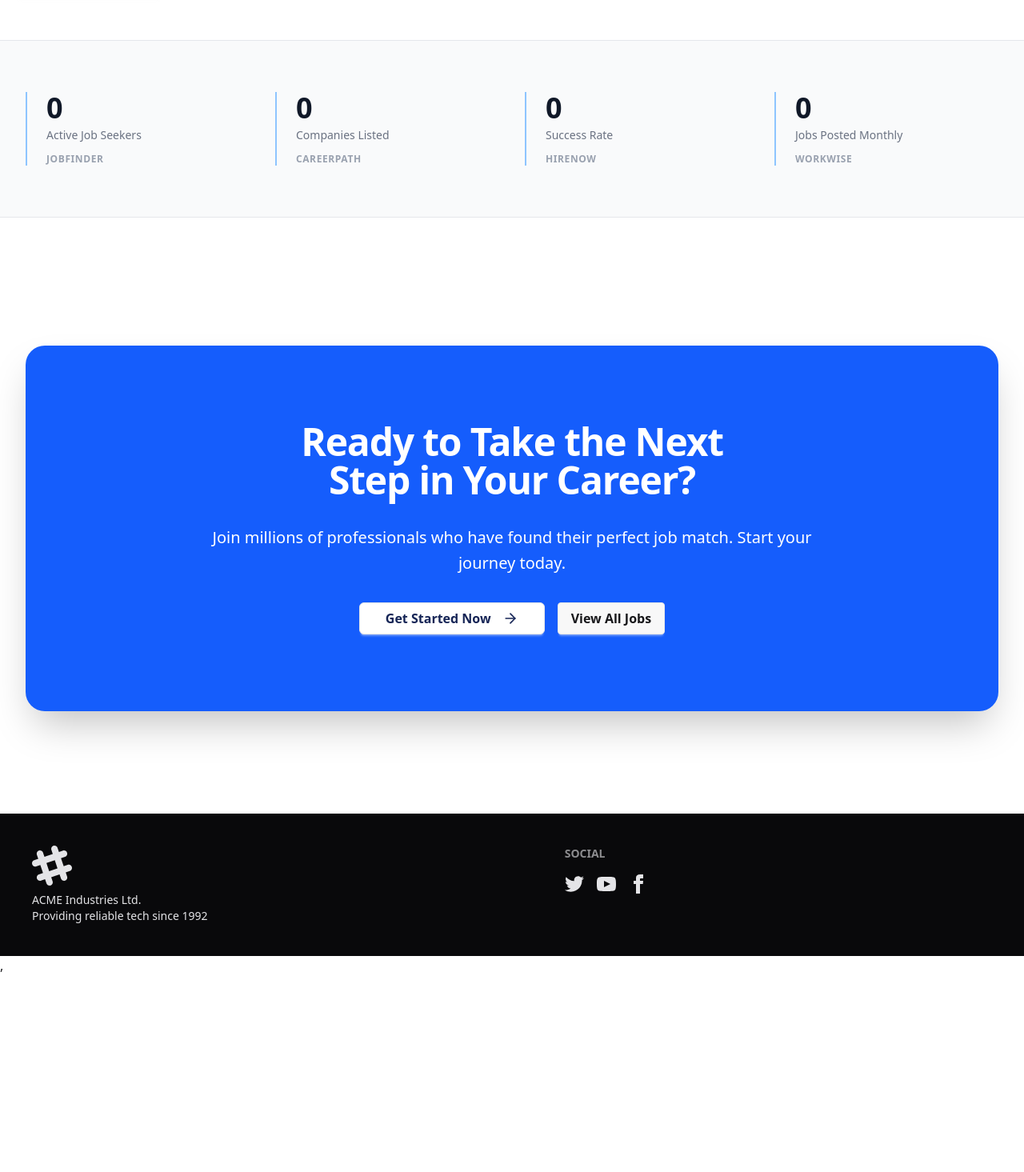
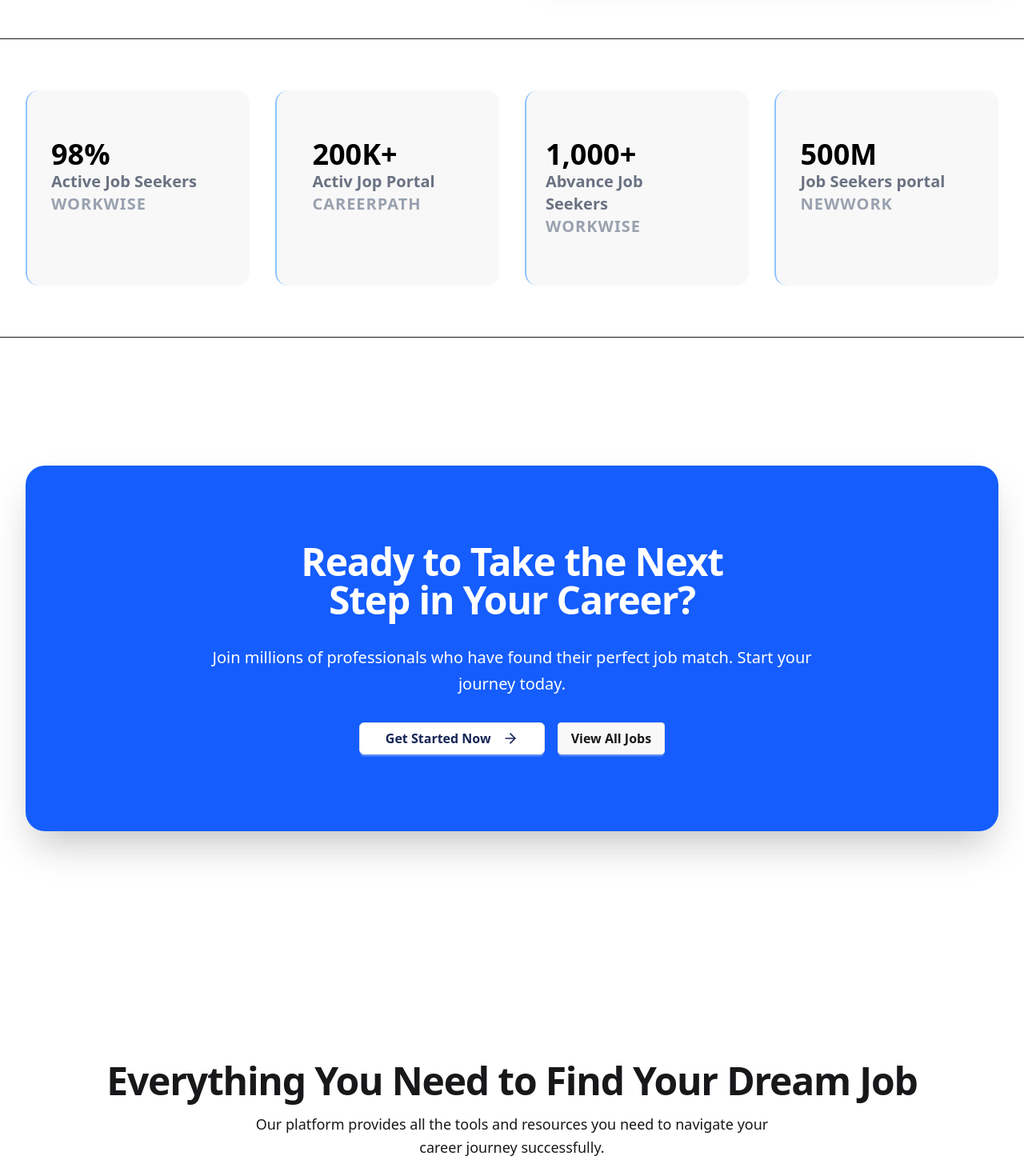
Before and after one commit to jakiadp/career-coded-client, a React (Vite) app: page / in a window 1280 px wide. Shown: the part 1285-2750 px from the top of the page at 80% size. Before the commit the page ends 2504 px from the top, so only its background shows below. Built offline with nearby package versions, Linux system fonts and the light colour scheme; no server answers.

Commit message:
add to footer

```diff
--- a/index.html
+++ b/index.html
@@ -2,7 +2,7 @@
 <html lang="en">
   <head>
     <meta charset="UTF-8" />
-    <link rel="icon" type="image/svg+xml" href="/vite.svg" />
+    <link rel="icon" type="image/jpg" href="/src/assets/Image/logo.jpg" />
     <meta name="viewport" content="width=device-width, initial-scale=1.0" />
     <title>career-coded-client</title>
   </head>
--- a/src/Component/Card.jsx
+++ b/src/Component/Card.jsx
@@ -11,10 +11,10 @@ const Card = () => {
           {/* Left Content */}
           <div className="space-y-8">
             <div className="space-y-4">
-              <h1 className="text-5xl font-bold tracking-tight text-balance lg:text-6xl xl:text-7xl">
-                <span className="text-muted-foreground text-3xl text-blue-350">Millions Of Jobs.</span>
+              <h1 className="text-3xl font-bold tracking-tight text-balance lg:text-4xl xl:text-5xl">
+                <span className="text-xl lg:text-2xl text-blue-350">Millions Of Jobs.</span>
                 <br />
-                Find The One That's <span className="text-primary">Right</span> For You
+                Find The One That's <span className="text-blue-600">Right</span> For You
               </h1>
               <p className="text-lg text-muted-foreground leading-relaxed lg:text-xl">
                 Search all the open positions on the web. Get your own personalized salary estimate. Read reviews on
--- a/src/Component/Counte.jsx
+++ b/src/Component/Counte.jsx
@@ -2,55 +2,85 @@ import React from 'react';
 import CountUp from 'react-countup';
 
 const Counte = () => {
-      const stats = [
-    {
-      value: "2M+",
-      label: "Active Job Seekers",
-      company: "JOBFINDER",
-    },
-    {
-      value: "500K+",
-      label: "Companies Listed",
-      company: "CAREERPATH",
-    },
-    {
-      value: "98%",
-      label: "Success Rate",
-      company: "HIRENOW",
-    },
-    {
-      value: "1M+",
-      label: "Jobs Posted Monthly",
-      company: "WORKWISE",
-    },
-  ]
+
 
     return (
-        <section className="border-y border-gray-200 bg-gray-50 px-6 py-16 lg:px-8">
+        <section className="border-y  bg-base-100 px-6 py-16 lg:px-8">
       <div className="mx-auto max-w-7xl">
         <div className="grid gap-8 sm:grid-cols-2 lg:grid-cols-4">
-          {stats.map((stat, index) => (
-            <div
-              key={index}
-              className="flex flex-col items-start space-y-3 border-l-2 border-blue-300 pl-6"
-            >
-              <div className="space-y-1">
-                <div className="text-4xl font-bold text-gray-900">
-                  <CountUp
-                    end={stat.value}
-                    duration={2}
-                    separator=","
-                    suffix={stat.suffix}
-                  />
-                </div>
-                <div className="text-sm text-gray-500">{stat.label}</div>
-              </div>
-              <div className="text-xs font-semibold tracking-wider text-gray-400">
-                {stat.company}
-              </div>
-            </div>
-          ))}
+
+
+            {/* 1 */}
+                 <div className='flex flex-col items-center space-y-3 border-l-2 border-blue-300 pl-6 bg-base-200 p-15 rounded-2xl hover:shadow-2xl hover:bg-base-300'>
+
+
+
+        <div>
+            <h1   className=" text-4xl text-black font-bold"><CountUp
+                                                                start={0}
+                                                                end={98}
+                                                                duration={8}></CountUp>%</h1>
+            <p className='text-xl font-semibold text-gray-500'>Active Job Seekers</p>
+            <p className="text-xl font-semibold tracking-wider text-gray-400">WORKWISE</p>
         </div>
+
+
+        </div>
+
+       {/* 2 */}
+                         <div className='flex flex-col items-center space-y-3 border-l-2 border-blue-300 pl-6 bg-base-200 p-15 rounded-2xl  hover:shadow-2xl hover:bg-base-300'>
+
+
+
+        <div>
+            <h1   className=" text-4xl text-black font-bold"><CountUp
+                                                                start={100}
+                                                                end={200}
+                                                                duration={8}></CountUp>K+</h1>
+            <p className='text-xl font-semibold text-gray-500'>Activ Jop Portal</p>
+            <p className="text-xl font-semibold tracking-wider text-gray-400">CAREERPATH</p>
+        </div>
+
+
+        </div>
+
+       {/* 3 */}
+                         <div className='flex flex-col items-center space-y-3 border-l-2 border-blue-300 pl-6 bg-base-200 p-15 rounded-2xl  hover:shadow-2xl hover:bg-base-300'>
+
+
+
+        <div>
+            <h1   className=" text-4xl text-black font-bold"><CountUp
+                                                                start={900}
+                                                                end={1000}
+                                                                duration={8}></CountUp>+</h1>
+            <p className='text-xl font-semibold text-gray-500'>Abvance Job Seekers</p>
+            <p className="text-xl font-semibold tracking-wider text-gray-400">WORKWISE</p>
+        </div>
+
+
+        </div>
+
+       {/* 4 */}
+                          <div className='flex flex-col items-center space-y-3 border-l-2 border-blue-300 pl-6 bg-base-200 p-15 rounded-2xl hover:shadow-2xl hover:bg-base-300'>
+
+
+
+        <div>
+            <h1   className=" text-4xl text-black font-bold"><CountUp
+                                                                start={400}
+                                                                end={500}
+                                                                duration={8}></CountUp>M</h1>
+            <p className='text-xl font-semibold text-gray-500'> Job Seekers portal</p>
+            <p className="text-xl font-semibold tracking-wider text-gray-400">NEWWORK</p>
+        </div>
+
+
+        </div>
+
+                 </div>
+
+
       </div>
     </section>
     );
--- /dev/null
+++ b/src/Component/EveryCard.jsx
@@ -0,0 +1,62 @@
+import { Briefcase, Shield, TrendingUp, Users } from 'lucide-react';
+import React from 'react';
+
+const EveryCard = () => {
+      const features = [
+    {
+      icon: Briefcase,
+      title: "Millions of Jobs",
+      description:
+        "Access the largest database of job listings from companies worldwide. New opportunities added daily.",
+    },
+    {
+      icon: TrendingUp,
+      title: "Salary Insights",
+      description: "Get personalized salary estimates based on your experience, location, and industry trends.",
+    },
+    {
+      icon: Shield,
+      title: "Verified Companies",
+      description: "Read authentic reviews from current and former employees. Make informed career decisions.",
+    },
+    {
+      icon: Users,
+      title: "Career Support",
+      description: "Connect with recruiters and career coaches. Get expert guidance throughout your job search.",
+    },
+  ]
+    return (
+        <div>
+ <section className="px-6 py-20 lg:px-8 lg:py-32">
+      <div className="mx-auto max-w-7xl">
+        <div className="mb-16 text-center space-y-4">
+          <h2 className="text-4xl font-bold tracking-tight text-balance lg:text-5xl">
+            Everything You Need to Find Your Dream Job
+          </h2>
+          <p className="mx-auto max-w-2xl text-lg text-muted-foreground leading-relaxed">
+            Our platform provides all the tools and resources you need to navigate your career journey successfully.
+          </p>
+        </div>
+
+        <div className="grid gap-8 sm:grid-cols-2 lg:grid-cols-4">
+          {features.map((feature, index) => (
+            <div key={index} className="border-border/50 hover:border-primary/50 transition-colors">
+              <div className="p-10 rounded-2xl hover:shadow-2xl hover:bg-base-300 space-y-4 bg-base-200 shadow-xl">
+                <div className="flex h-12 w-12 items-center justify-center rounded-lg bg-primary/10 ">
+                  <feature.icon className="h-6 w-6 text-primary" />
+                </div>
+                <div className="space-y-2">
+                  <h3 className="text-xl font-semibold">{feature.title}</h3>
+                  <p className="text-sm text-muted-foreground leading-relaxed">{feature.description}</p>
+                </div>
+              </div>
+            </div>
+          ))}
+        </div>
+      </div>
+    </section>
+        </div>
+    );
+};
+
+export default EveryCard;
--- a/src/Component/HotJob.jsx
+++ b/src/Component/HotJob.jsx
@@ -3,8 +3,8 @@ import JobCard from '../Pages/Share/JobCard';
 
 const HotJob = ({ jobs }) => {
   return (
-    <div className="px-4">
-      <h2 className="text-2xl font-bold mb-4">Jobs of the day</h2>
+    <div className="px-4 mt-20">
+      <h2 className="text-5xl mt-20 font-bold mb-20 items-center text-center">Jobs of the day</h2>
       <p></p>
       <div className="grid grid-cols-1 md:grid-cols-2 lg:grid-cols-3 gap-6">
         {jobs.map((job) => (
--- a/src/Home/Home.jsx
+++ b/src/Home/Home.jsx
@@ -1,9 +1,10 @@
-import React, { useEffect, useState } from 'react';
+import React, { Suspense, useEffect, useState } from 'react';
 import Bannar from '../Component/Bannar';
 import HotJob from '../Component/HotJob';
 import MillionJobs from '../Component/MillionJobs';
 import Card from '../Component/Card';
 import Counte from '../Component/Counte';
+import EveryCard from '../Component/EveryCard';
 
 const Home = () => {
   const [jobs, setJobs] = useState([]);
@@ -26,17 +27,21 @@ const Home = () => {
     <div className="space-y-8">
       <Bannar />
 
-      {loading ? (
+     <Suspense>
+       {loading ? (
         <p className="text-center text-gray-500 text-xl">⏳ Loading hot jobs...</p>
       ) : (
         <HotJob jobs={jobs} />
       )}
+     </Suspense>
+
+      <Card></Card>
+      <Counte></Counte>
+
+      <MillionJobs></MillionJobs>
+      <EveryCard></EveryCard>
 
 
-
-       <Card></Card>
-       <Counte></Counte>
-      <MillionJobs></MillionJobs>
 
 
     </div>
--- a/src/Pages/Share/Footer.jsx
+++ b/src/Pages/Share/Footer.jsx
@@ -1,12 +1,38 @@
 import React from 'react';
+import logoimg from '../../assets/Image/logo.jpg'
 
 const Footer = () => {
     return (
-          <footer className="footer sm:footer-horizontal bg-neutral text-neutral-content p-10">
-  <aside>
+
+
+       <div>
+        <footer className="footer sm:footer-horizontal bg-base-200 text-base-content p-10">
+  <nav>
+    <h6 className="footer-title">Services</h6>
+    <a className="link link-hover">Branding</a>
+    <a className="link link-hover">Design</a>
+    <a className="link link-hover">Marketing</a>
+    <a className="link link-hover">Advertisement</a>
+  </nav>
+  <nav>
+    <h6 className="footer-title">Company</h6>
+    <a className="link link-hover">About us</a>
+    <a className="link link-hover">Contact</a>
+    <a className="link link-hover">Jobs</a>
+    <a className="link link-hover">Press kit</a>
+  </nav>
+  <nav>
+    <h6 className="footer-title">Legal</h6>
+    <a className="link link-hover">Terms of use</a>
+    <a className="link link-hover">Privacy policy</a>
+    <a className="link link-hover">Cookie policy</a>
+  </nav>
+</footer>
+<footer className="footer bg-base-200 text-base-content border-base-300 border-t px-10 py-4">
+  <aside className="grid-flow-col items-center">
     <svg
-      width="50"
-      height="50"
+      width="24"
+      height="24"
       viewBox="0 0 24 24"
       xmlns="http://www.w3.org/2000/svg"
       fillRule="evenodd"
@@ -21,8 +47,7 @@ const Footer = () => {
       Providing reliable tech since 1992
     </p>
   </aside>
-  <nav>
-    <h6 className="footer-title">Social</h6>
+  <nav className="md:place-self-center md:justify-self-end">
     <div className="grid grid-flow-col gap-4">
       <a>
         <svg
@@ -60,6 +85,8 @@ const Footer = () => {
     </div>
   </nav>
 </footer>
+       </div>
+
     );
 };
 
--- a/src/Pages/Share/JobCard.jsx
+++ b/src/Pages/Share/JobCard.jsx
@@ -12,7 +12,7 @@ const JobCard = ({ job }) => {
   } = job;
 
   return (
-    <div className="card bg-white shadow-md rounded-md p-4 w-full max-w-md mx-auto">
+    <div className="card bg-white shadow-md rounded-md p-4 w-full max-w-md mx-auto hover:shadow-2xl hover:bg-base-300">
       <div className="mb-4">
         <img
           src="https://img.daisyui.com/images/stock/photo-1606107557195-0e29a4b5b4aa.webp"
--- a/src/Pages/Share/Navber.jsx
+++ b/src/Pages/Share/Navber.jsx
@@ -1,6 +1,7 @@
 import React, { use } from 'react';
 import { NavLink } from 'react-router';
 import { AuthContext } from '../../Context/AuthContext';
+import imglogo from '/src/assets/Image/logo.jpg';
 
 const Navber = () => {
 
@@ -33,7 +34,13 @@ const Navber = () => {
                    {links}
       </ul>
     </div>
-    <a className="btn btn-ghost text-xl">JobPortal</a>
+
+    {/*  */}
+   <div className='flex '>
+    <img src={imglogo} className="h-10 w-auto" alt="logo" />
+     <a className="btn btn-ghost text-2xl font-bold" >JobPortal</a>
+   </div>
+
   </div>
   <div className="navbar-center hidden lg:flex">
     <ul className="menu menu-horizontal px-1">
```
Also changed, not shown: src/assets/Image/logo.jpg (added).
